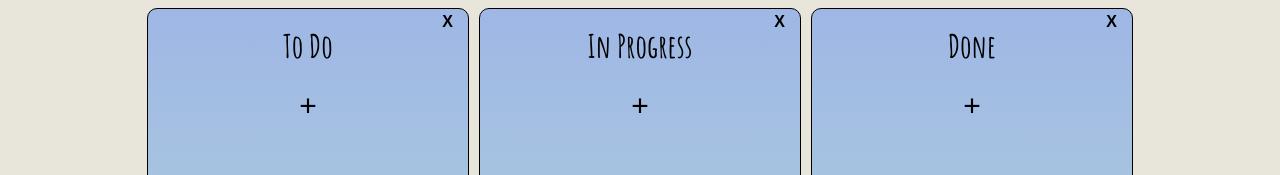
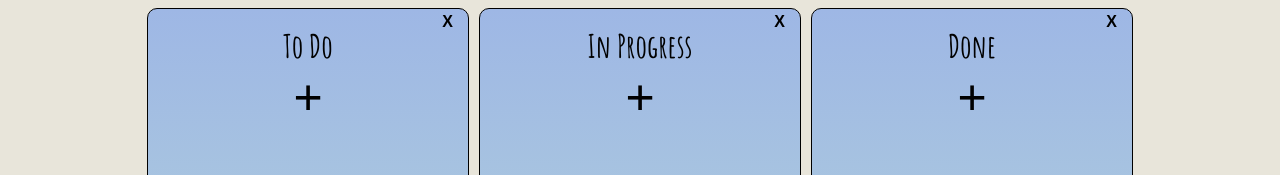
Before and after one commit to stickmanbob/Delegando, a React (Create React App) app: page /#/boards/1 in a window 1280 px wide. Shown: the part 148-323 px from the top of the page. Built offline with nearby package versions, Linux system fonts and the light colour scheme.

Commit message:
Style columns and buttons

```diff
--- a/src/components/NoteForm.jsx
+++ b/src/components/NoteForm.jsx
@@ -102,9 +102,9 @@ class NoteForm extends React.Component {
 
     return (
       <div>
-        { !(this.state.show) && <button className="add-note" onClick={this.handleClick}>
+        { !(this.state.show) && <span className="add-note" onClick={this.handleClick}>
           +
-        </button>
+        </span>
 	}
         <div className="create-note">{createForm}</div>
       </div>
--- a/src/styles/column.css
+++ b/src/styles/column.css
@@ -25,7 +25,7 @@
   font-family: "Amatic SC", cursive;
   font-size: 2em;
   /* margin-block-start: 0.83em; */
-  margin-block-end: 0.83em;
+  margin-bottom: 10px;
   margin-inline-start: 0px;
   margin-inline-end: 0px;
 	font-weight: bold;
@@ -54,8 +54,13 @@
 	font-weight: 700;
 }
 
+.add-note{
+	font-size: 50px;
+}
+
 .add-note:hover{
 	color: green;
+	cursor: pointer;
 }
 
 .delete-col:hover{
--- a/src/styles/index.css
+++ b/src/styles/index.css
@@ -33,6 +33,10 @@ button {
   font-size: 20px;
   border-radius: 5px;
   margin: 5px;
+}
+
+button:hover {
+	background-color: rgb(199, 199, 147);
 }
 .board-index {
 		background-image: linear-gradient(to bottom,  #9EB7E5, rgb(247, 247, 247));
```
